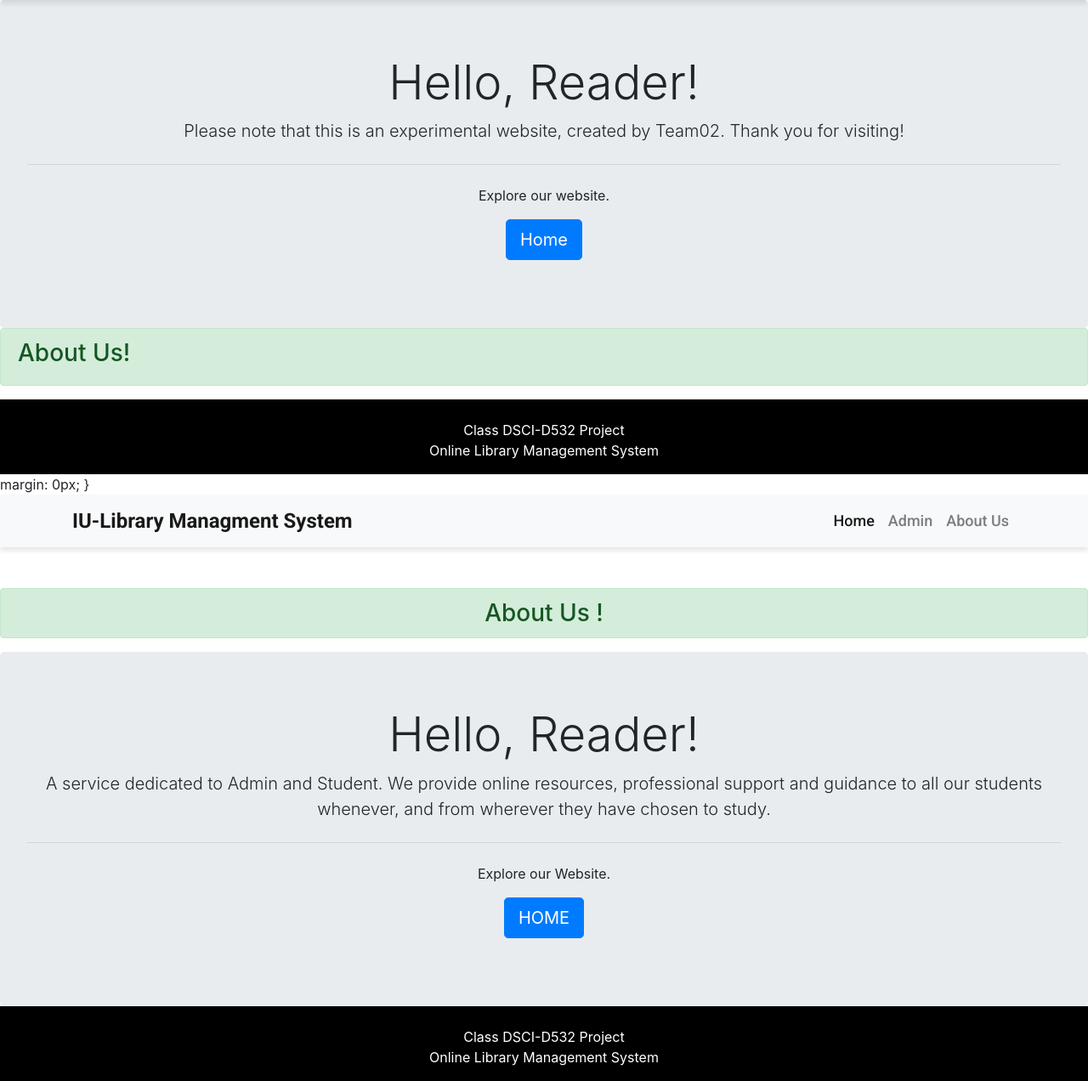
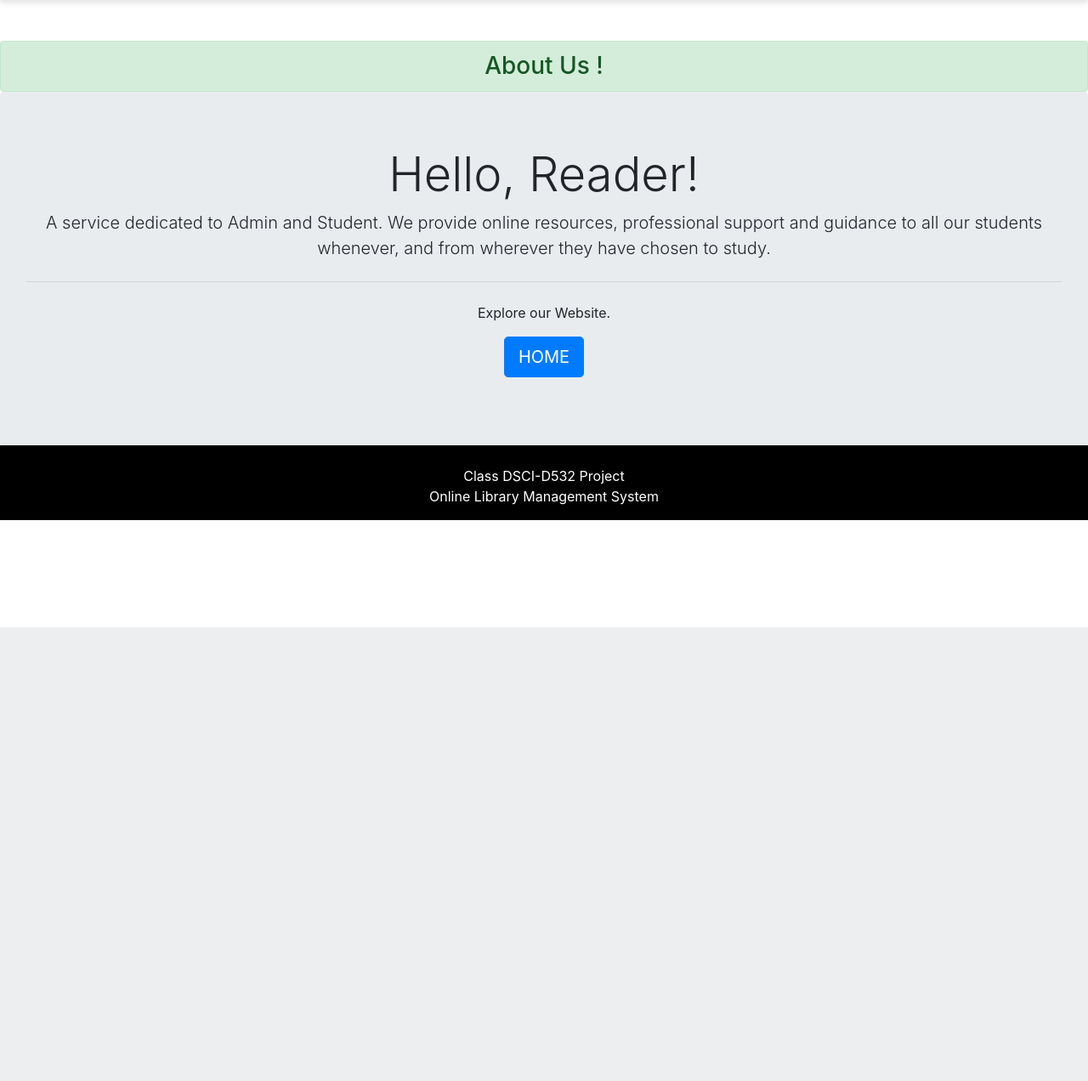
Before and after one commit to MustafaAlsaegh/Library, a Django app: template librarymanagement/templates/library/aboutus.html in a window 1280 px wide. Shown: the part 62-1334 px from the top of the page at 85% size. After the commit the page ends 800 px from the top, so only its background shows below. Run offline with Django 3.2, Linux system fonts and the light colour scheme; the template is opened without the code that fills it, so the values that code supplies are empty; some libraries are stand-ins or nearby versions.

Commit message:
Update aboutus.html

```diff
--- a/librarymanagement/templates/library/aboutus.html
+++ b/librarymanagement/templates/library/aboutus.html
@@ -19,79 +19,7 @@
     .jumbotron h1{
       text-align: center;
     }
-    .alert{<!DOCTYPE html>
-{% load static %}
-<html lang="en">
-<head>
-  <meta charset="UTF-8">
-  <meta name="viewport" content="width=device-width, initial-scale=1, shrink-to-fit=no">
-  <title>LMS | About Us</title>
-  <link rel="stylesheet" href="https://stackpath.bootstrapcdn.com/bootstrap/4.3.1/css/bootstrap.min.css">
-  <link rel="stylesheet" href="https://maxcdn.bootstrapcdn.com/font-awesome/4.7.0/css/font-awesome.min.css">
-  <script src="https://ajax.googleapis.com/ajax/libs/jquery/3.3.1/jquery.min.js"></script>
-  <script src="https://cdnjs.cloudflare.com/ajax/libs/popper.js/1.14.7/umd/popper.min.js"></script>
-  <script src="https://stackpath.bootstrapcdn.com/bootstrap/4.3.1/js/bootstrap.min.js"></script>
-  <style>
-    body {
-      font-family: Arial, sans-serif;
-    }
-    .jumbotron {
-      background-color: #f8f9fa;
-      margin: 0;
-    }
-    .jumbotron h1 {
-      font-size: 3rem;
-      text-align: center;
-    }
-    .jumbotron p {
-      font-size: 1.5rem;
-      text-align: center;
-    }
-    .lead {
-      font-size: 1.25rem;
-    }
-    .btn-primary {
-      background-color: #007bff;
-      border-color: #007bff;
-    }
-    .btn-primary:hover {
-      background-color: #0062cc;
-      border-color: #005cbf;
-    }
-    .alert-success {
-      background-color: #d4edda;
-      border-color: #c3e6cb;
-      color: #155724;
-      font-size: 1.5rem;
-      text-align: center;
-      margin: 0;
-    }
-  </style>
-</head>
-<body>
-
-{% include "library/navbar.html" %}
-
-<div class="jumbotron">
-  <h1 class="display-4">Hello, Reader!</h1>
-  <p class="lead">Please note that this is an experimental website, created by Team02.
-     Thank you for visiting!</p>
-  <hr class="my-4">
-  <p>Explore our website.</p>
-  <p class="lead">
-    <a class="btn btn-primary btn-lg" href="/" role="button">Home</a>
-  </p>
-</div>
-
-<div class="alert alert-success">
-  <h3>About Us!</h3>
-</div>
-
-{% include "library/footer.html" %}
-
-</body>
-</html>
-
+    .alert{
       margin: 0px;
     }
     </style>
```
